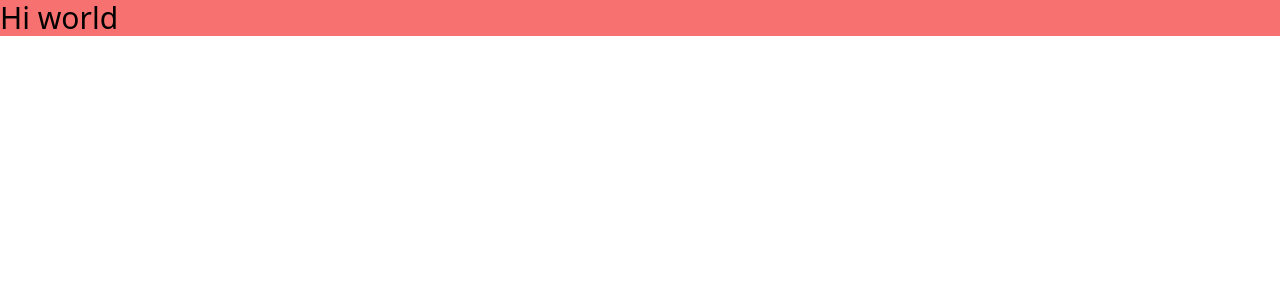
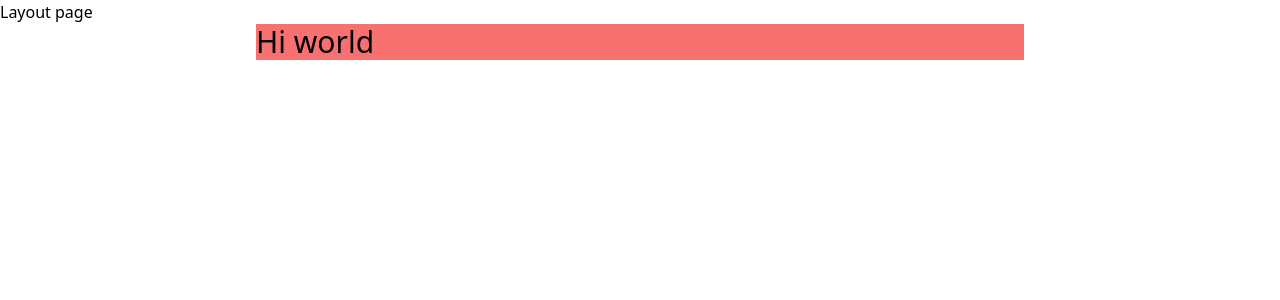
Before and after one commit to CreatorX64/local-weather-forecast, a Next.js app: page / in a window 1280 px wide. Shown: the top 300 px of the page. Built offline with nearby package versions, Linux system fonts and the light colour scheme.

Commit message:
add prettier config & layout component

```diff
--- a/next.config.js
+++ b/next.config.js
@@ -1,3 +1,4 @@
+/** @type {import('next').NextConfig} */
 module.exports = {
-  reactStrictMode: true
+  reactStrictMode: true,
 };
--- a/package.json
+++ b/package.json
@@ -21,6 +21,8 @@
     "postcss": "^8.4.5",
     "postcss-flexbugs-fixes": "^5.0.2",
     "postcss-preset-env": "^7.3.0",
+    "prettier": "^2.5.1",
+    "prettier-plugin-tailwindcss": "^0.1.4",
     "tailwindcss": "^3.0.18"
   }
 }
--- /dev/null
+++ b/src/components/layout.tsx
@@ -0,0 +1,29 @@
+import Head from "next/head";
+import type { FC, ReactNode } from "react";
+
+type Props = {
+  children: ReactNode;
+};
+
+const Layout: FC<Props> = ({ children }) => {
+  return (
+    <>
+      <Head>
+        <meta
+          name="description"
+          content="Find your weather forecast right inside your browser."
+        />
+        <title>Weather App</title>
+        <link rel="icon" href="/favicon.ico" />
+      </Head>
+
+      <div>
+        <h1>Layout page</h1>
+
+        {children}
+      </div>
+    </>
+  );
+};
+
+export default Layout;
--- a/src/pages/_app.tsx
+++ b/src/pages/_app.tsx
@@ -1,9 +1,14 @@
 import "../styles/globals.css";
 import type { AppProps } from "next/app";
 import type { FC } from "react";
+import Layout from "../components/layout";
 
 const MyApp: FC<AppProps> = ({ Component, pageProps }) => {
-  return <Component {...pageProps} />;
+  return (
+    <Layout>
+      <Component {...pageProps} />
+    </Layout>
+  );
 };
 
 export default MyApp;
--- a/src/pages/index.tsx
+++ b/src/pages/index.tsx
@@ -1,16 +1,9 @@
-import Head from "next/head";
 import type { FC } from "react";
 
 const Home: FC = () => {
   return (
     <>
-      <Head>
-        <meta name="description" content="Generated by create next app" />
-        <title>Weather App</title>
-        <link rel="icon" href="/favicon.ico" />
-      </Head>
-
-      <div className="bg-red-400">
+      <div className="mx-auto max-w-3xl bg-red-400">
         <h1 className="text-3xl">Hi world</h1>
       </div>
     </>
```
Also changed, not shown: prettier.config.js (added, +7 -0 lines), public/bg.svg (added), 1 other file (tests, documents, lock files or other folders).
